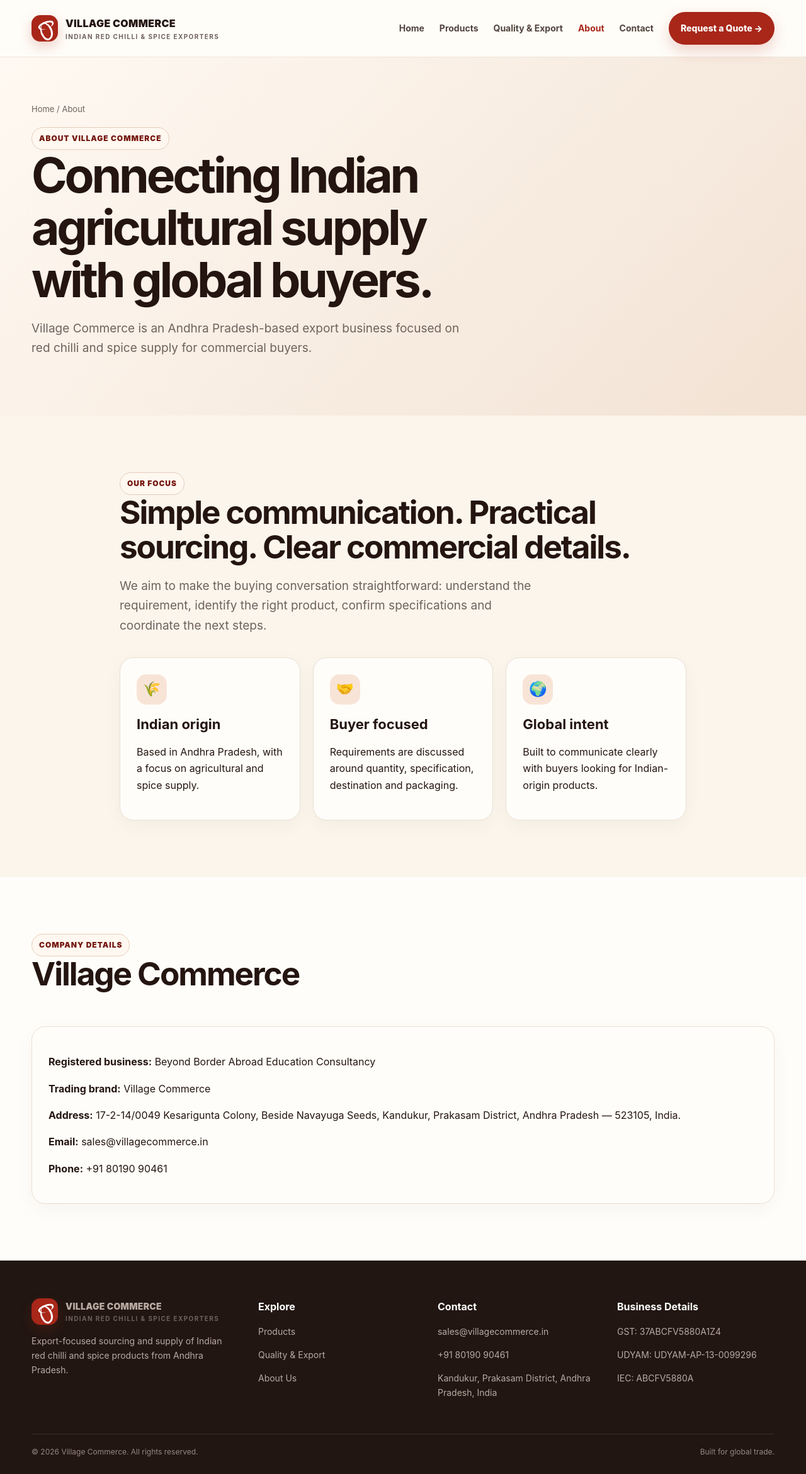
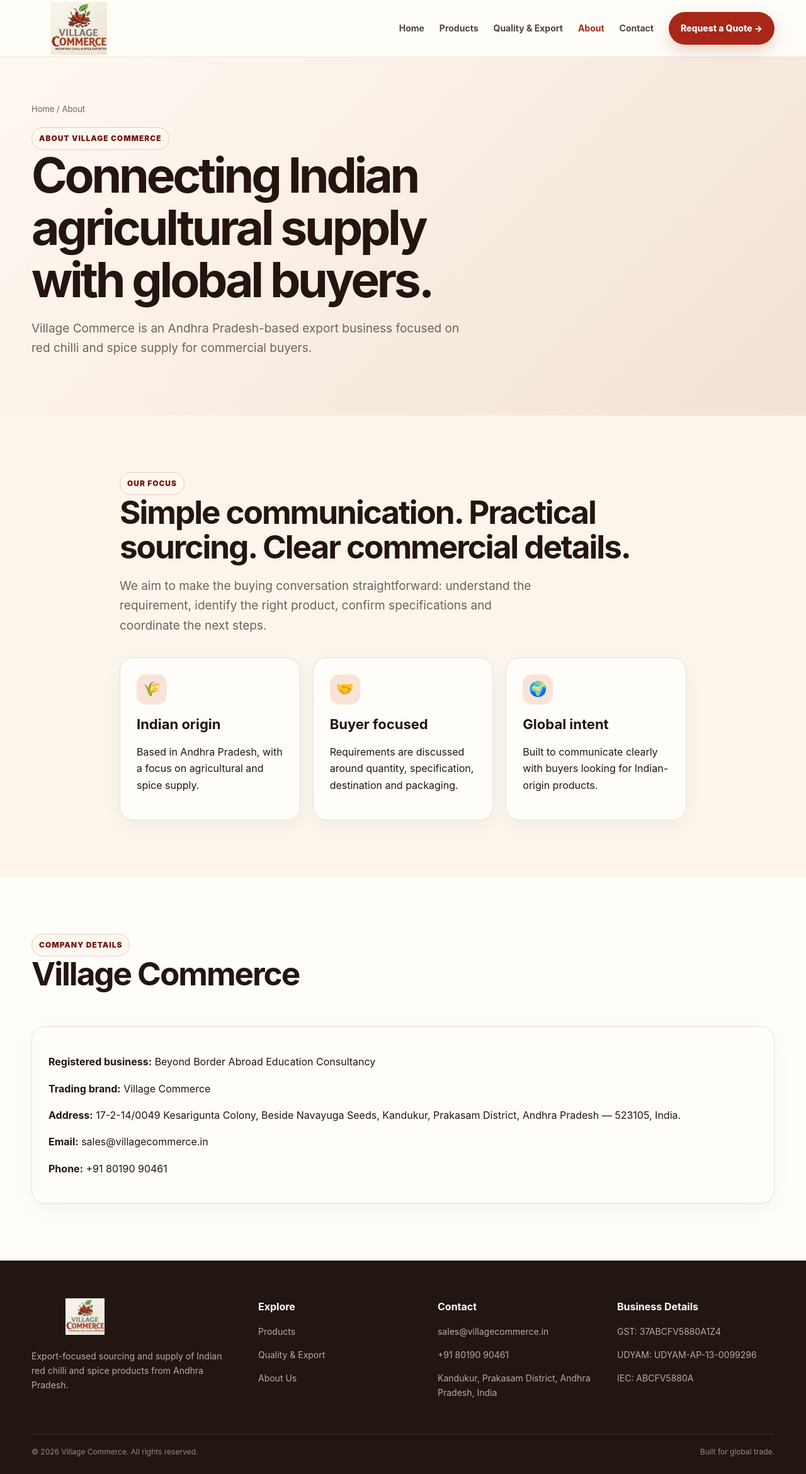
Before and after one commit to Sharookh-Shaik/village-commerce, a plain HTML site: page about.html in a window 1280 px wide. Shown: the whole page at 63% size. Drawn offline with Linux system fonts and the light colour scheme.

Commit message:
Use consistent logo across all website pages

```diff
--- a/about.html
+++ b/about.html
@@ -1,7 +1,7 @@
 <!doctype html><html lang="en"><head><meta charset="utf-8"><meta name="viewport" content="width=device-width,initial-scale=1"><meta name="description" content="Village Commerce — Indian red chilli and spice exporters from Andhra Pradesh."><title>About Village Commerce | Village Commerce</title><link rel="stylesheet" href="styles.css"></head><body>
 <header class="site-header">
   <div class="container nav">
-    <a class="brand" href="index.html"><span class="brand-mark"></span><span>VILLAGE COMMERCE<small>Indian Red Chilli & Spice Exporters</small></span></a>
+    <a class="brand brand-image" href="index.html" aria-label="Village Commerce home"><img src="logo.png" alt="Village Commerce — Indian Red Chilli & Spice Exporters"></a>
     <button class="menu-btn" data-menu aria-label="Open menu">☰</button>
     <nav class="nav-links">
       <a class="" href="index.html">Home</a>
@@ -22,7 +22,7 @@
 
 <footer class="site-footer">
   <div class="container footer-grid">
-    <div><a class="brand" href="index.html"><span class="brand-mark"></span><span>VILLAGE COMMERCE<small>Indian Red Chilli & Spice Exporters</small></span></a><p>Export-focused sourcing and supply of Indian red chilli and spice products from Andhra Pradesh.</p></div>
+    <div><a class="brand brand-image" href="index.html" aria-label="Village Commerce home"><img src="logo.png" alt="Village Commerce — Indian Red Chilli & Spice Exporters"></a><p>Export-focused sourcing and supply of Indian red chilli and spice products from Andhra Pradesh.</p></div>
     <div><h4>Explore</h4><p><a href="products.html">Products</a></p><p><a href="quality.html">Quality & Export</a></p><p><a href="about.html">About Us</a></p></div>
     <div><h4>Contact</h4><p><a href="mailto:sales@villagecommerce.in">sales@villagecommerce.in</a></p><p><a href="tel:+918019090461">+91 80190 90461</a></p><p>Kandukur, Prakasam District, Andhra Pradesh, India</p></div>
     <div><h4>Business Details</h4><p>GST: 37ABCFV5880A1Z4</p><p>UDYAM: UDYAM-AP-13-0099296</p><p>IEC: ABCFV5880A</p></div>
```
Also changed, not shown: contact.html (+2 -2 lines), products.html (+2 -2 lines), quality.html (+2 -2 lines).
